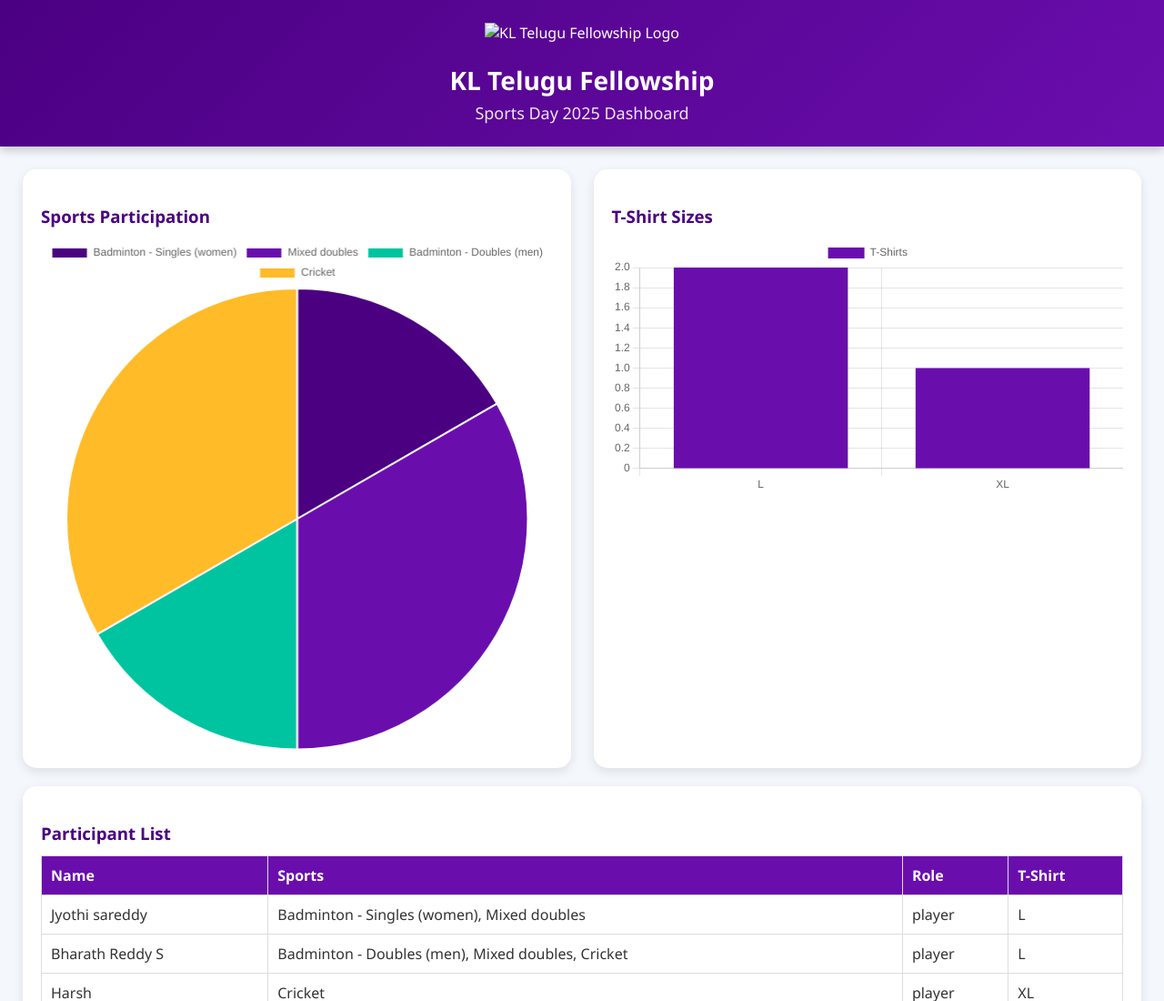
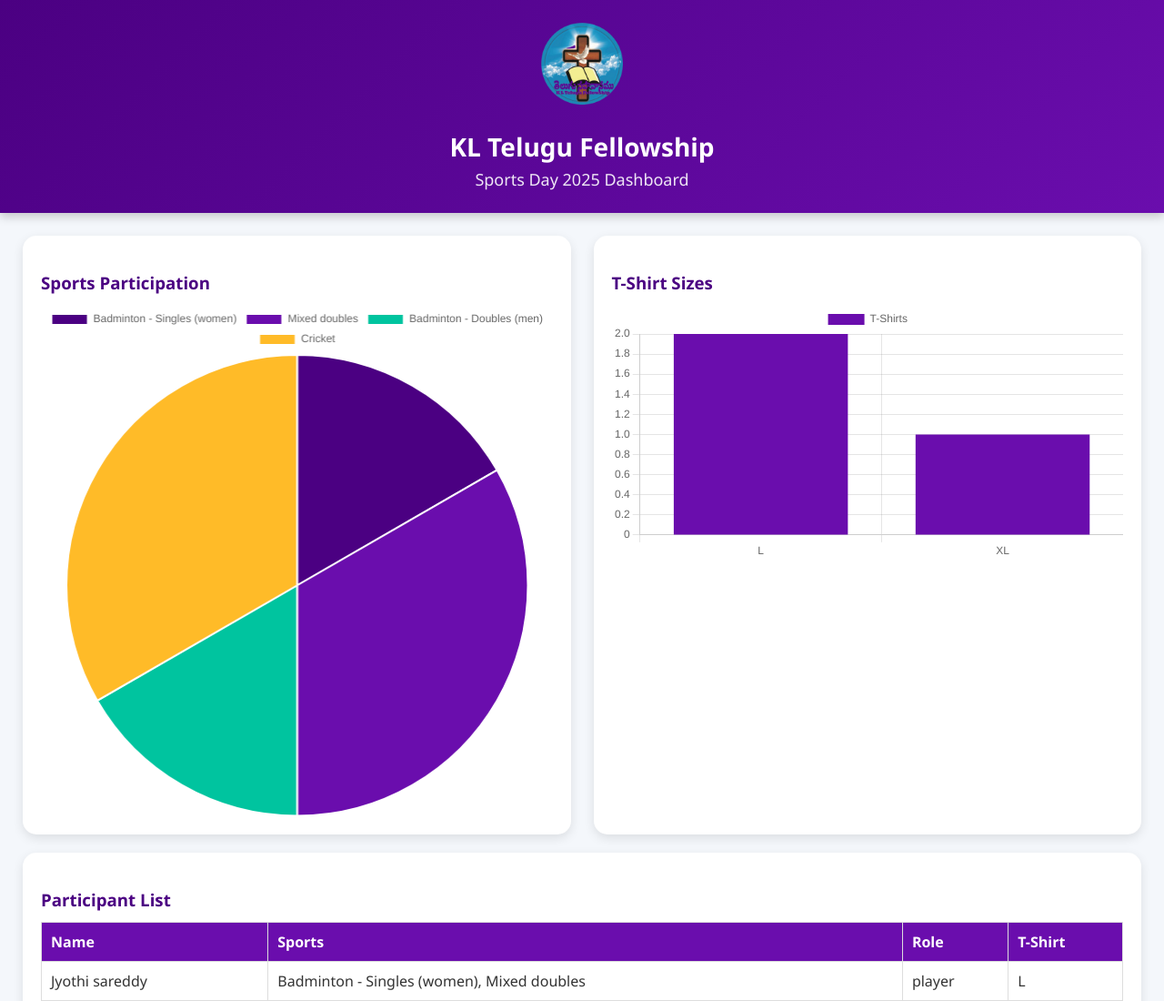
Before and after one commit to jessekanth/SportsDay, a plain HTML site: page index.html in a window 1280 px wide. Shown: the top 1100 px of the page at 91% size. Drawn offline with nearby package versions, Linux system fonts and the light colour scheme.

Commit message:
Update index.html
Signed-off-by: jessekanth <34704955+jessekanth@users.noreply.github.com>

```diff
--- a/index.html
+++ b/index.html
@@ -25,7 +25,7 @@
 </head>
 <body>
   <header>
-    <img src="logo.png" alt="KL Telugu Fellowship Logo" />
+    <img src="KLTF-logo.png" alt="KL Telugu Fellowship Logo" />
     <h1>KL Telugu Fellowship</h1>
     <h2>Sports Day 2025 Dashboard</h2>
   </header>
```
